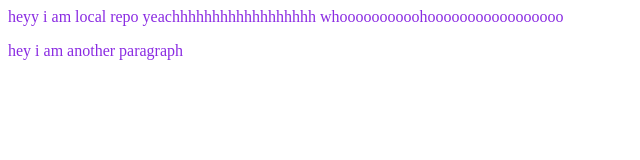
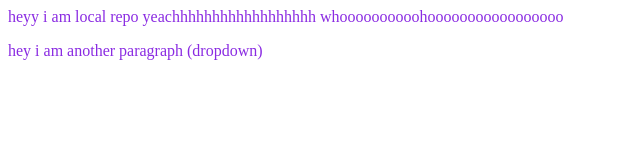
Before and after one commit to MrinalMondal1212/localRepo, a plain HTML site: page index.html in a window 1280 px wide. Shown: the full height of the page, 0-640 px from the left. Drawn offline with Linux system fonts and the light colour scheme.

```diff
--- a/index.html
+++ b/index.html
@@ -1,3 +1,3 @@
 <p>heyy i am local repo yeachhhhhhhhhhhhhhhhhh whoooooooooohooooooooooooooooo</p>
-<p>hey i am another paragraph</p>
+<p>hey i am another paragraph (dropdown)</p>
 <link rel="stylesheet" href="style.css">
```
